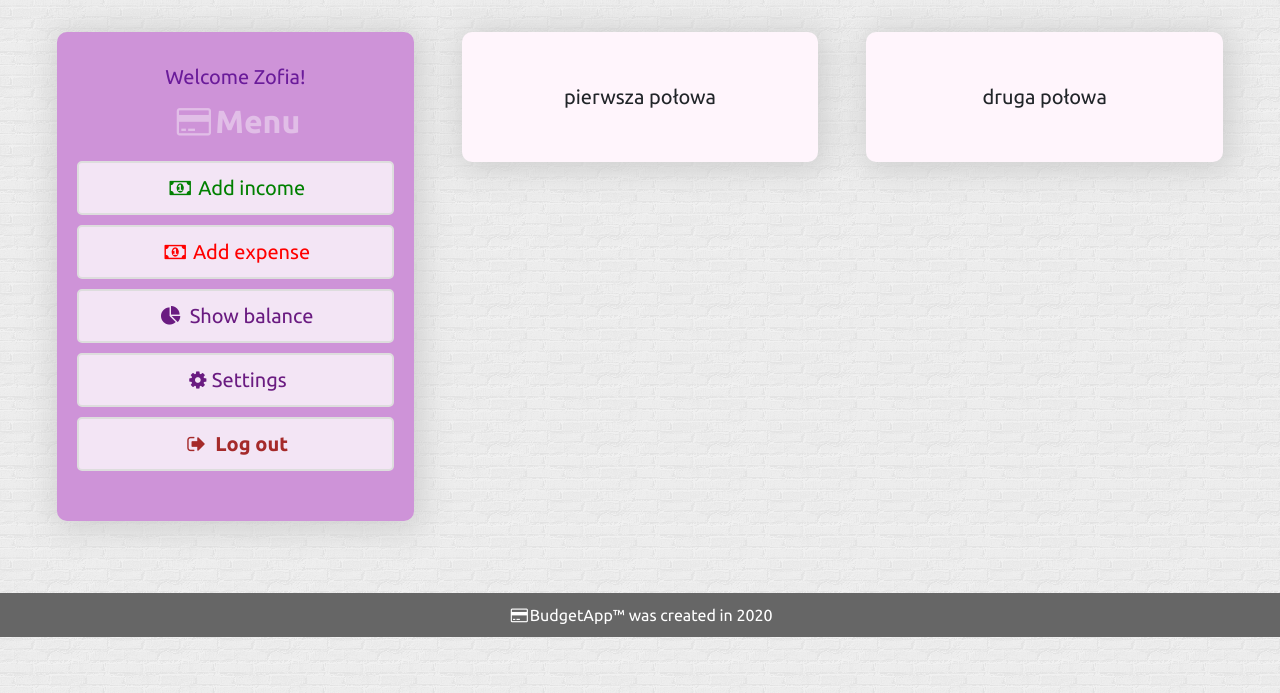
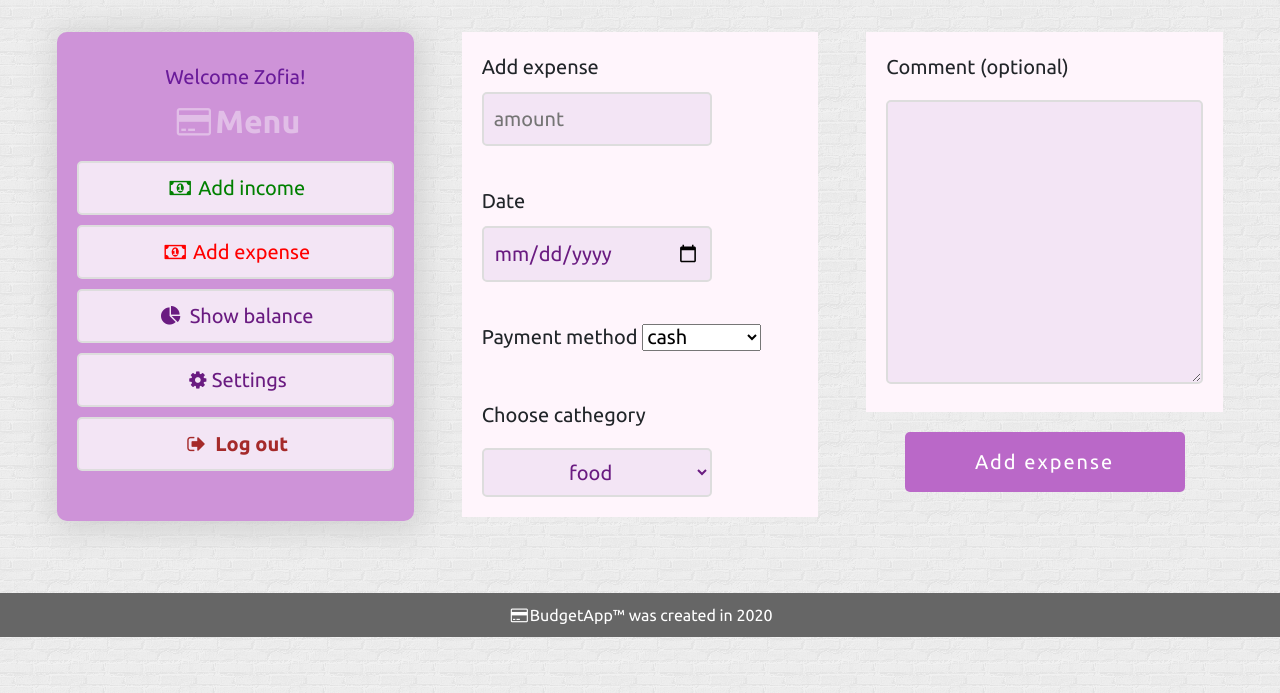
Before and after one commit to sowa008/BudgetAppPHP, a PHP site: page /addexpense.html in a window 1280 px wide. Shown: the part 86-779 px from the top of the page. Run offline with PHP 8.4, Linux system fonts and the light colour scheme.

Commit message:
Modified addexpense form

```diff
--- a/addexpense.html
+++ b/addexpense.html
@@ -42,15 +42,74 @@
 					</div>
 
 					<div class="col-sm-12 col-md-6 col-lg-4 p-4">
-					<form>
-					pierwsza połowa
-					</form>
+
+							<form>
+								<div class="box">
+									Add expense <br>
+									<input style="max-width: 230px;" type="number" step="0.01" min='0' required placeholder="amount" onfocus="this.placeholder=' ' " onblur="this.placeholder='amount' ">
+								</div>
+							</form>
+
+							<form>
+								<div class="box">
+									Date <br>
+								<input style="max-width: 230px;" type="date">
+								</div>
+							</form>
+
+							<form>
+								<div class="box">
+									<label for="paymentmethod">Payment method <br></label>
+									<select id="paymentmethod">
+										<option value="1">cash</option>
+										<option value="2">credit card</option>
+										<option value="3">debit card</option>
+									</select>
+								</div>
+							</form>
+
+							<form>
+								<div class="box">
+									<label for="cathegory">Choose cathegory</label>
+									<select style="max-width: 230px;" id="cathegory">
+										<option value="1">food</option>
+										<option value="2">housing expenses</option>
+										<option value="3">transportation</option>
+										<option value="4">telecommunication</option>
+										<option value="5">healthcare</option>
+										<option value="6">clothing</option>
+										<option value="7">hygiene</option>
+										<option value="8">kids</option>
+										<option value="9">entertainment</option>
+										<option value="10">excursion</option>
+										<option value="11">trainings</option>
+										<option value="12">books</option>
+										<option value="13">savings</option>
+										<option value="14">for retirement</option>
+										<option value="15">payment of debts</option>
+										<option value="16">donation</option>
+										<option value="17">other expenses</option>
+									</select>
+								</div>
+							</form>
+
 					</div>
 
 					<div class="col-sm-12 col-md-6 col-lg-4 offset-md-6 offset-lg-0 p-4">
-					<form>
-					druga połowa
-					</form>
+
+							<form>
+								<div class="box">
+									<div><label for="comment">Comment (optional)</label></div>
+									<textarea id="comment" rows="8" cols="15"></textarea>
+								</div>
+							</form>
+
+							<form>
+									<div  id="addexpense">
+										<input type="submit" value="Add expense">
+									</div>
+							</form>
+
 					</div>
 
 				</div>
--- a/login.html
+++ b/login.html
@@ -29,7 +29,7 @@
 
 					<div class="col-sm-12 col-md-8 col-lg-6 offset-md-2 offset-lg-3 p-4">
 
-						<form>
+						<form id="form">
 
 							<input type="email" placeholder="type your e-mail" onfocus="this.placeholder=' ' " onblur="this.placeholder='type your e-mail' ">
 
--- a/register.html
+++ b/register.html
@@ -29,7 +29,7 @@
 
 					<div class="col-sm-12 col-md-8 col-lg-6 offset-md-2 offset-lg-3 p-4">
 
-						<form>
+						<form id="form">
 							<input type="text" required placeholder="type your name" onfocus="this.placeholder=' ' " onblur="this.placeholder='type your name' ">
 
 							<input type="email" required placeholder="type your e-mail" onfocus="this.placeholder=' ' " onblur="this.placeholder='type your e-mail' ">
--- a/style.css
+++ b/style.css
@@ -46,17 +46,6 @@ h3
 	font-weight: 700;
 	font-size: 18px;
 	padding-top: 10px;
-}
-
-form
-{
-	padding: 50px;
-	text-align: center;
-	background-color: #fff5fc;
-	-webkit-box-shadow: 3px 3px 30px 5px rgba(204,204,204,0.9);
-	-moz-box-shadow: 3px 3px 30px 5px rgba(204,204,204,0.9);
-	box-shadow: 3px 3px 30px 5px rgba(204,204,204,0.9);
-	border-radius: 10px;
 }
 
 nav
@@ -143,6 +132,14 @@ input[type=submit]:hover
 	background-color: #ab47bc;
 }
 
+.box
+{
+	box-sizing: border-box;
+	background-color: #fff5fc;
+	padding: 20px;
+	margin: 0;
+}
+
 .button
 {
 	background-color: #f3e5f5;
@@ -166,10 +163,57 @@ input[type=submit]:hover
 	cursor: pointer;
 }
 
+#addexpense
+{
+	margin-left: auto;
+	margin-right: auto;
+	text-align: center;
+}
+
+#cathegory
+{
+	width: 300px;
+	background-color: #f3e5f5;
+	color: #6a1b81;
+	border: 2px solid #dddddd;
+	border-radius: 5px;
+	font-size: 20px;
+	padding: 10px;
+	box-sizing: border-box;
+	outline: none;
+	margin-top: 10px;
+	text-align: center;
+}
+
+#comment
+{
+	width: 100%;
+	height: auto;
+	background-color: #f3e5f5;
+	color: #6a1b81;
+	border: 2px solid #dddddd;
+	border-radius: 5px;
+	font-size: 20px;
+	padding: 20px;
+	outline: none;
+	margin-top: 10px;
+}
+
 #create
 {
 	padding: 20px 10px;
 	color: #6a1b81;
+}
+
+#form
+{
+	padding: 50px;
+	text-align: center;
+	background-color: #fff5fc;
+	-webkit-box-shadow: 3px 3px 30px 5px rgba(204,204,204,0.9);
+	-moz-box-shadow: 3px 3px 30px 5px rgba(204,204,204,0.9);
+	box-shadow: 3px 3px 30px 5px rgba(204,204,204,0.9);
+	border-radius: 10px;
 }
 
 #register
```
